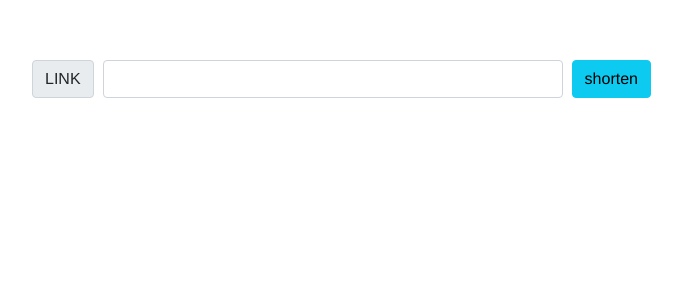
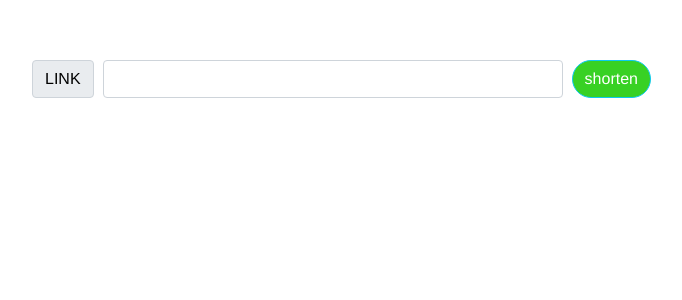
Before and after one commit to Mogakamo/url-link-shortener, a Vue app: page / in a window 1280 px wide. Shown: the top 300 px of the page, without its empty margins (288-970 px from the left). Built offline with nearby package versions, Linux system fonts and the light colour scheme.

Commit message:
Added other components(navbar and footer)

```diff
--- a/src/components/HelloWorld.vue
+++ b/src/components/HelloWorld.vue
@@ -2,14 +2,14 @@
   <div class="input">
     <b-input-group>
     <template #prepend>
-      <b-input-group-text >link</b-input-group-text>
+      <b-input-group-text class="prepend">link</b-input-group-text>
     </template>
     <div class="form-input">
       <b-form-input ></b-form-input>
     </div>
     <template #append>
       <b-input-group-append>
-      <b-button variant="info">shorten</b-button>
+      <b-button variant="info" class="append text-white">shorten</b-button>
     </b-input-group-append>
     </template>
   </b-input-group>
@@ -34,12 +34,22 @@ export default {
     text-transform: uppercase;
 
   }
+  .text-white {
+    color: #fff;
+  }
   .form-input {
-    border-radius: 45%;
+    border-radius: 45px;
     padding-left: 10px;
     padding-right: 10px;
     display: flex;
     flex-direction: column;
     width: 75%;
   }
+  .append {
+    border-radius: 50px;
+    background-color: rgb(56, 209, 36);
+  }
+  .prepend {
+    color: #000;
+    }
 </style>
--- /dev/null
+++ b/src/components/NavBar.vue
@@ -0,0 +1,3 @@
+<template>
+    <div></div>
+</template>
```
Also changed, not shown: src/components/Footer.vue (added), src/components/SideNav.vue (added).
